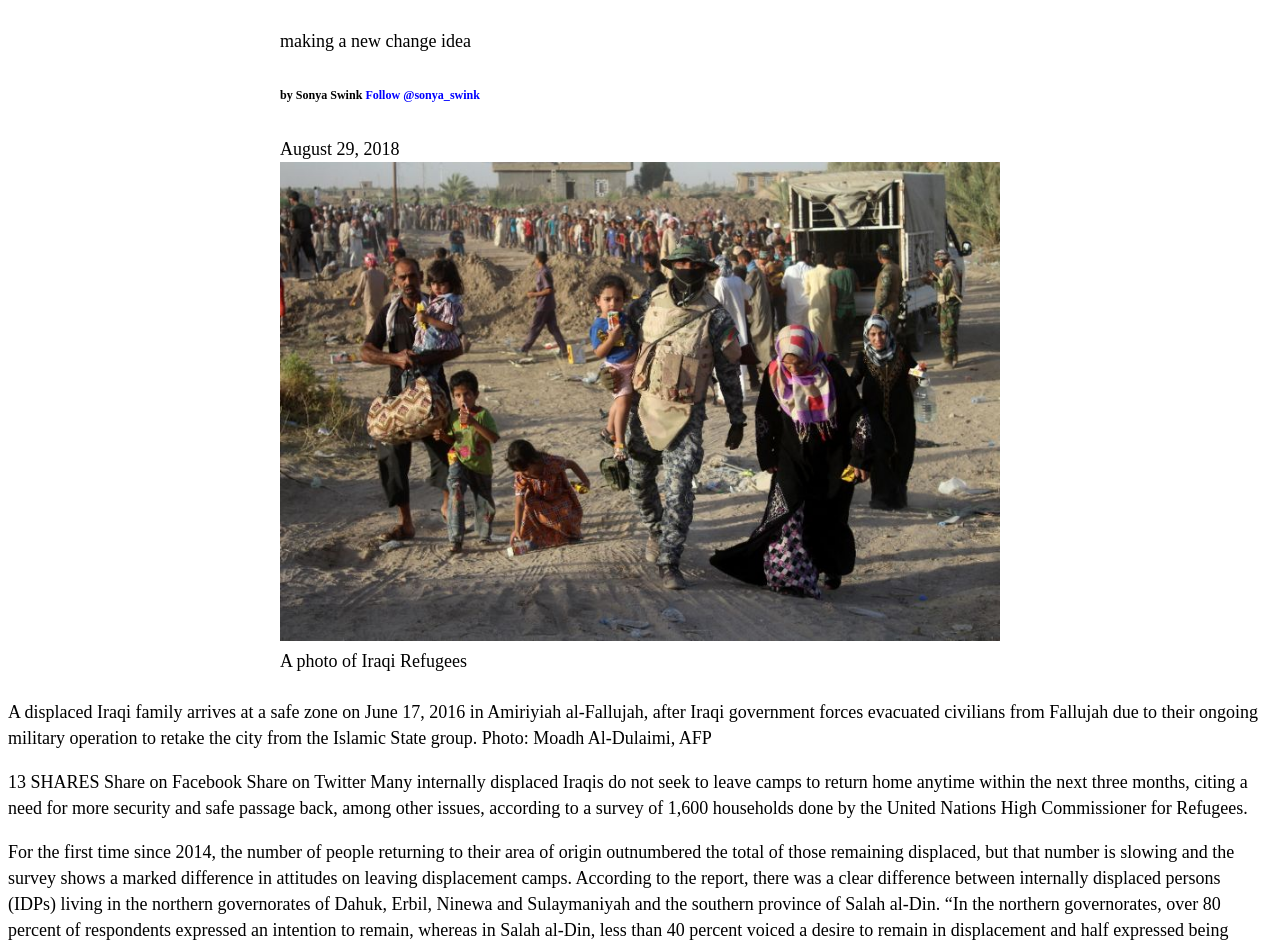
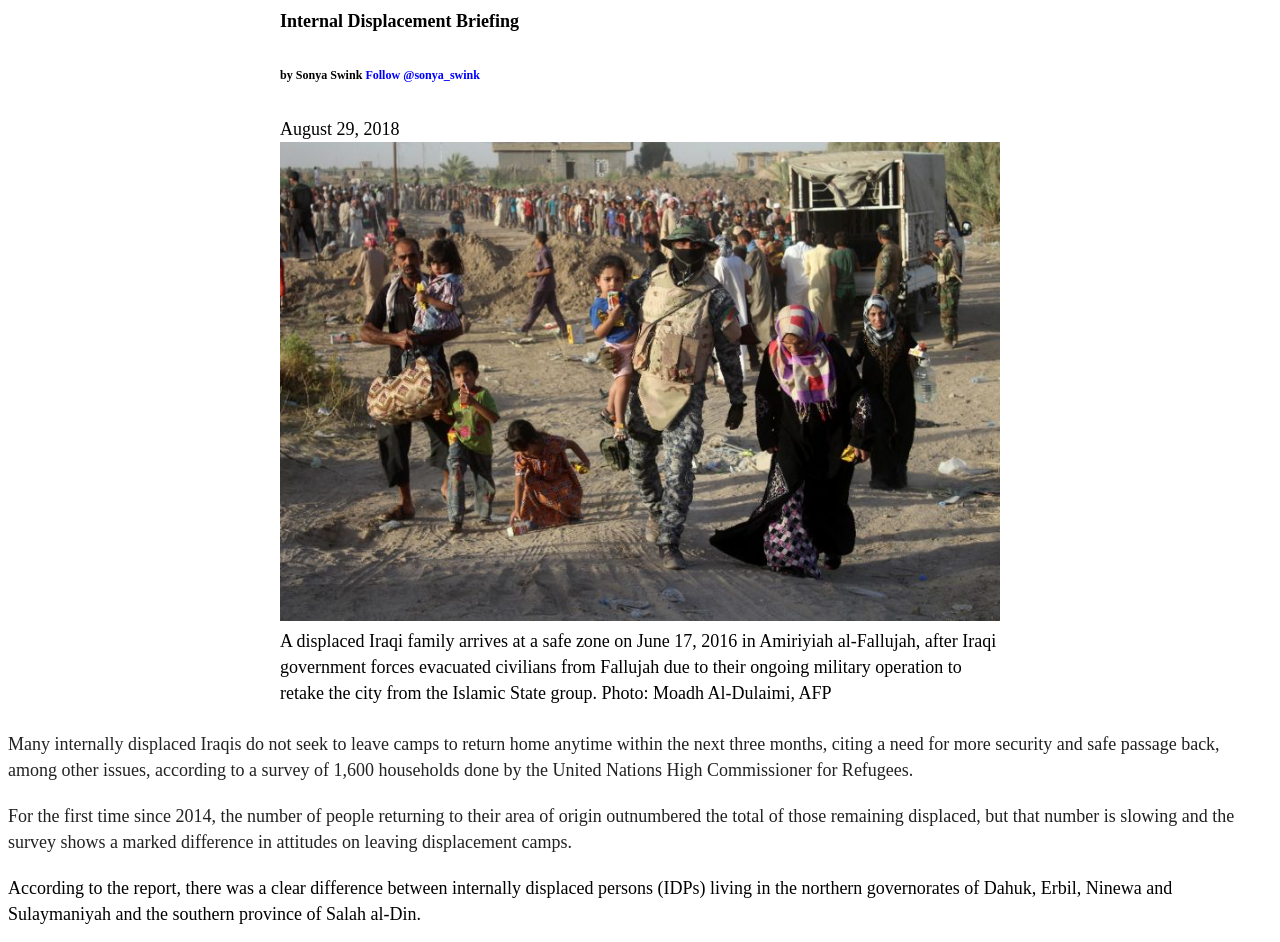
Before and after one commit to sonyaswink/my-first-article, a plain HTML site: page index.html in a window 1280 px wide. Shown: the part 132-1074 px from the top of the page. Drawn offline with Linux system fonts and the light colour scheme.

Commit message:
second update

```diff
--- a/index.html
+++ b/index.html
@@ -11,7 +11,7 @@
     <link rel="shortcut icon" href="favicon.ico" type="image/vnd.microsoft.icon">
     <link href="https://fonts.googleapis.com/css?family=Josefin+Sans&display=swap" rel="stylesheet">
     <link rel="stylesheet" href="mystyle.css" type="text/css">
-</head
+</head>
 
 <body class="body">
     <main>
@@ -19,66 +19,40 @@
             <div class="article-hed">
                 <!-- add your headline here inside an h1 tag with a class -->
                 <h1 class="hed">Displaced Iraqis Don’t Want to Leave Camps to Return Home</h1>
-
                 <!-- add your dek here inside an h4 tag with a class -->
-                <h4 class="dek">Dek</h4>
+                <h4 class="Briefing">Internal Displacement Briefing</h4>
                 <!--add your byline here inside an h6 tag with a class and link to your twitter or website -->
-    making a new change idea
-
-                <h6>by Sonya Swink <a href="https://twitter.com/sonya_swink?ref_src=twsrc%5Etfw" class="twitter-follow-button" data-show-count="false">Follow @sonya_swink</a><script async src="https://platform.twitter.com/widgets.js" charset="utf-8"></script></h6>
+                <h6>by Sonya Swink <a href="https://twitter.com/sonya_swink?ref_src=twsrc%5Etfw" class="twitter-follow-button" data-show-count="false">Follow @sonya_swink</a>
+                    <script async src="https://platform.twitter.com/widgets.js" charset="utf-8"></script>
+                </h6>
                 <time>August 29, 2018</time><!-- add a publish date here inside a time tag -->
             </div>
             <div class="article-photo">
-             <img class="photo" src="images/IRAQ PIC_SWINK.jpg">   <!-- add a photo here inside an img tag -->
+                <img class="photo" src="images/IRAQ PIC_SWINK.jpg"> <!-- add a photo here inside an img tag -->
                 <!-- add a caption and credit to your photo in -->
-                <caption>A photo of Iraqi Refugees</caption>
-
+                <caption>A displaced Iraqi family arrives at a safe zone on June 17, 2016 in Amiriyiah al-Fallujah, after Iraqi government forces evacuated civilians from Fallujah due to their ongoing military operation to retake the city from the Islamic State group. Photo: Moadh Al-Dulaimi, AFP</caption>
             </div>
             <div class="article-copy">
-
                 <!-- add your article text here inside p tags -->
-
             </div>
-
-
-                   <p>A displaced Iraqi family arrives at a safe zone on June 17, 2016 in Amiriyiah al-Fallujah, after Iraqi government forces evacuated civilians from Fallujah due to their ongoing military operation to retake the city from the Islamic State group. Photo: Moadh Al-Dulaimi, AFP
-</p>
-
-
-<p>13
-SHARES
-Share on Facebook
-Share on Twitter
-Many internally displaced Iraqis do not seek to leave camps to return home anytime within the next three months, citing a need for more security and safe passage back, among other issues, according to a survey of 1,600 households done by the United Nations High Commissioner for Refugees. </p>
-
-For the first time since 2014, the number of people returning to their area of origin outnumbered the total of those remaining displaced, but that number is slowing and the survey shows a marked difference in attitudes on leaving displacement camps.
-
-According to the report, there was a clear difference between internally displaced persons (IDPs) living in the northern governorates of Dahuk, Erbil, Ninewa and Sulaymaniyah and the southern province of Salah al-Din.
-
-“In the northern governorates, over 80 percent of respondents expressed an intention to remain, whereas in Salah al-Din, less than 40 percent voiced a desire to remain in displacement and half expressed being undecided whether to return or to stay,” the report said.
-
-Haissam Minkara, Deputy Country Director in Iraq for Oxfam, said returning home should be the decision of the Iraqi people, and it should happen in a dignified way.
-
-“Many displaced people in Iraq don’t feel safe to return home, whether it be due to the level of destruction to their homes, lack of services in the areas they come from, and because many areas still have not been cleared of unexplored ordinates from the conflict with ISIS,” he told The Globe Post.
-
-Those who said they wanted to stay in IDP camps, which are notorious for being overcrowded and having subpar living conditions, said their main reason for staying is fear of trauma upon returning. They are waiting for safe passage to return and safety from explosive hazards, landmines and poor infrastructure meltdowns in their provinces. In addition, most expressed a need for the security of basic living conditions and reconstruction of their homes upon returning.
-
-The northern region of Iraq is still plagued by leftover Islamic State fighters, demolished buildings, and regular bombings. Those living in the region are looking to leave to either IDP camps or asylum placeholders in other countries.
-
-“We must not just rebuild what was there before – we have to do better than that. We need to prioritize the most vulnerable people who lost everything in the battle against ISIS, young people who missed out on years of education, and women and men whose freedom was severely curtailed,” Minkara said.
-
-“For there to be stability and peace in Iraq, everyone must be allowed to return home or set up a new home, rejoin society and have a stake in the future of the country.”
-
-
-
-
-
-
-
-
+            <p class="copy">Many internally displaced Iraqis do not seek to leave camps to return home anytime within the next three months, citing a need for more security and safe passage back, among other issues, according to a survey of 1,600 households done by the United Nations High Commissioner for Refugees.</p>
+            <p class="copy">For the first time since 2014, the number of people returning to their area of origin outnumbered the total of those remaining displaced, but that number is slowing and the survey shows a marked difference in attitudes on leaving displacement camps.</p>
+            <p>According to the report, there was a clear difference between internally displaced persons (IDPs) living in the northern governorates of Dahuk, Erbil, Ninewa and Sulaymaniyah and the southern province of Salah al-Din.</p>
+            <p>“In the northern governorates, over 80 percent of respondents expressed an intention to remain, whereas in Salah al-Din, less than 40 percent voiced a desire to remain in displacement and half expressed being undecided whether to return or to stay,” the report said.</p>
+            Haissam Minkara, Deputy Country Director in Iraq for Oxfam, said returning home should be the decision of the Iraqi people, and it should happen in a dignified way.
+            “Many displaced people in Iraq don’t feel safe to return home, whether it be due to the level of destruction to their homes, lack of services in the areas they come from, and because many areas still have not been cleared of unexplored ordinates from the conflict with ISIS,” he told The Globe Post.
+            Those who said they wanted to stay in IDP camps, which are notorious for being overcrowded and having subpar living conditions, said their main reason for staying is fear of trauma upon returning. They are waiting for safe passage to return and safety from explosive hazards, landmines and poor infrastructure meltdowns in their provinces. In addition, most expressed a need for the security of basic living conditions and reconstruction of their homes upon returning.</p>
+            <p>The northern region of Iraq is still plagued by leftover Islamic State fighters, demolished buildings, and regular bombings. Those living in the region are looking to leave to either IDP camps or asylum placeholders in other countries.
+                “We must not just rebuild what was there before – we have to do better than that. We need to prioritize the most vulnerable people who lost everything in the battle against ISIS, young people who missed out on years of education, and women and men whose freedom was severely curtailed,” Minkara said.
+                “For there to be stability and peace in Iraq, everyone must be allowed to return home or set up a new home, rejoin society and have a stake in the future of the country.”</p>
+            <div>
+                <p>OTHER STUDENT WORK:</p>
+                <ul>
+                    <li><a href="https://dlbezucha.github.io/My-First-Article/">Diane's article</a></li>
+                    <li><a href="https://daisywilliams.github.io/my-first-article/">Daisy's article</a> </li>
+                    <li><a href="https://ewheless.github.io/my-first-article//">Erika's article</a></li>
                 </ul>
             </div>
-        </article>
     </main>
 </body>
 
--- a/mystyle.css
+++ b/mystyle.css
@@ -1,5 +1,5 @@
 body {
-    font-family: Josefin-Sans;
+    font-family: Times New Roman;
     font-size: 18px;
     line-height: 26px;
 }
@@ -12,21 +12,22 @@ body {
 .hed {
     font-family: Arial;
     font-size: 36px;
+    line-height: 40px;
     /*font-weight: 400;*/
 }
 
 .dek {
     font-family: "Arial"
-    font-weight: 400;
+        font-weight: 400;
     font-size: 18px;
     line-height: 24px;
     color: #333;
 }
 
 .byline {
-    font-family: "Open Sans";
+    font-family: "Times";
     text-transform: uppercase;
-    font-weight: 400;
+    font-weight: 800;
     letter-spacing: 1px;
     color: #666;
 }
--- a/styles.css
+++ b/styles.css
@@ -1,22 +1,24 @@
 body {
-    font-family: "Arial";
+    font-family: "Times New Roman";
     font-size: 18px;
     line-height: 26px;
 }
 
 .article-hed {
-    max-width: 720px;
-    margin: auto;
+    : "Times New Roman";
+    max-width: 200px;
+    margin: 20px;
 }
 
 .hed {
-    font-size: 36px;
+    line-height: 40px;
+    font-size: 20px;
     /*font-weight: 400;*/
 }
 
 .dek {
     font-family: "Arial"
-    font-weight: 400;
+        font-weight: 400;
     font-size: 18px;
     line-height: 24px;
     color: #333;
```
